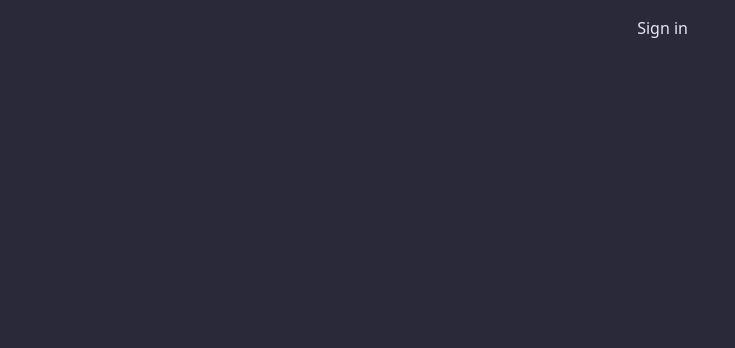
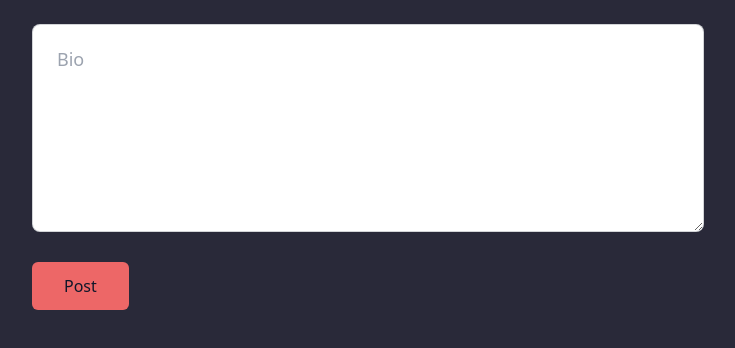
Before and after one commit to adex-codez/twiit, a React (Vite) app in the folder client/: page / in a window 1280 px wide. Shown: the top 348 px of the page, without its empty margins (272-1007 px from the left). Built offline with nearby package versions, Linux system fonts and the light colour scheme.

Commit message:
fixed create post wizard

```diff
--- a/client/src/routes/root.tsx
+++ b/client/src/routes/root.tsx
@@ -4,11 +4,12 @@ import { Link } from "react-router-dom";
 function CreatePostWizard() {
   return (
     <div className="py-6 px-6 md:px-0">
-      <textarea placeholder="Bio" className="textarea textarea-bordered textarea-lg w-full h-52 " />
-      <button className="px-8 py-2 rounded-md bg-tertiary-500  border-none text-slate-900 text-lg font-normal mt-6 hover:shadow-md active:shadow-sm flex items-end">Post</button>
+      <textarea placeholder="Bio" className="textarea textarea-bordered textarea-lg w-full h-52 focus:outline-none" />
+      <button className="px-8  py-3 rounded-md bg-tertiary-500  border-none text-slate-900 text-md font-normal  mt-6 hover:shadow-md active:shadow-sm flex items-end">Post</button >
     </div>
   );
 }
+Array
 
 function SignInBtn (){
   return(
@@ -36,7 +37,7 @@ function Root() {
     <div className="flex flex-col items-center">
       <div className="w-full md:max-w-2xl">
         <div>
-          {isSignedIn ?
+          {true ?
               <CreatePostWizard />
             :
             <SignInBtn />
--- a/client/tsconfig.json
+++ b/client/tsconfig.json
@@ -18,7 +18,8 @@
     "noUnusedLocals": true,
     "noUnusedParameters": true,
     "noFallthroughCasesInSwitch": true,
-    "noImplicitAny": true
+    "noImplicitAny": true,
+    "noUncheckedIndexedAccess": true
   },
   "include": ["src"],
   "references": [{ "path": "./tsconfig.node.json" }]
```
